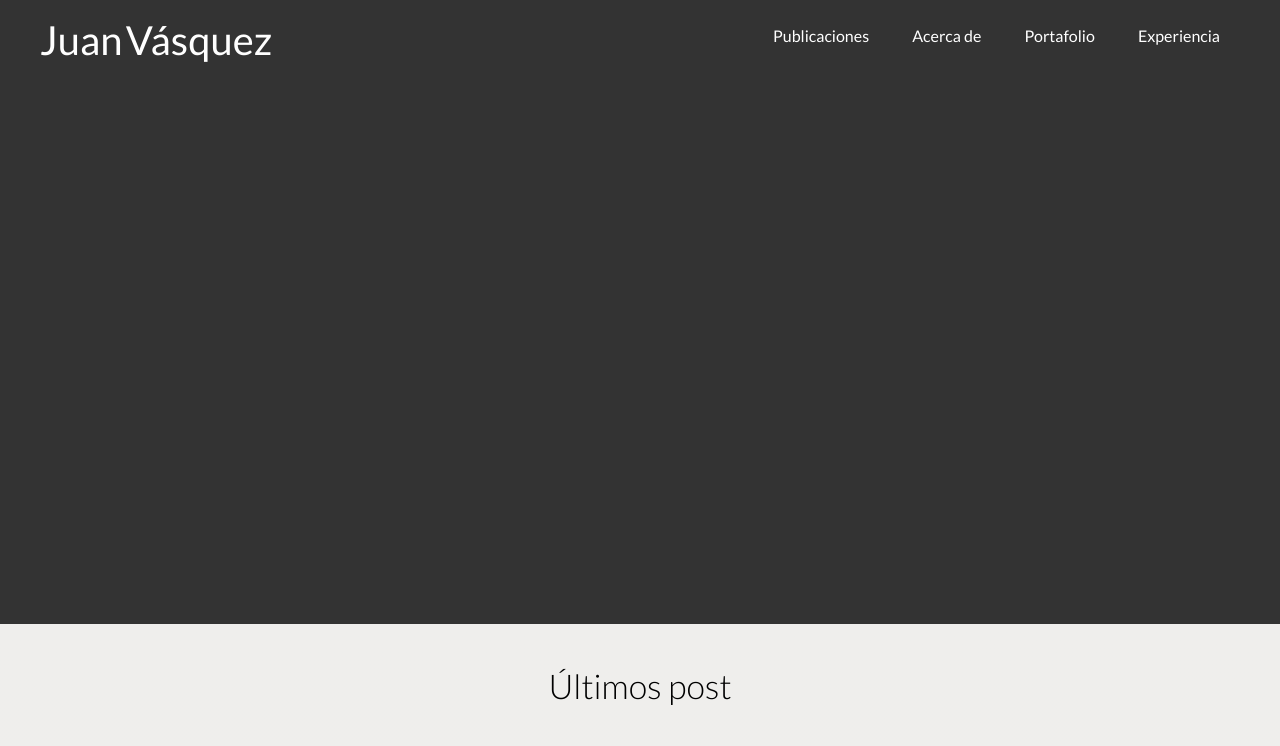
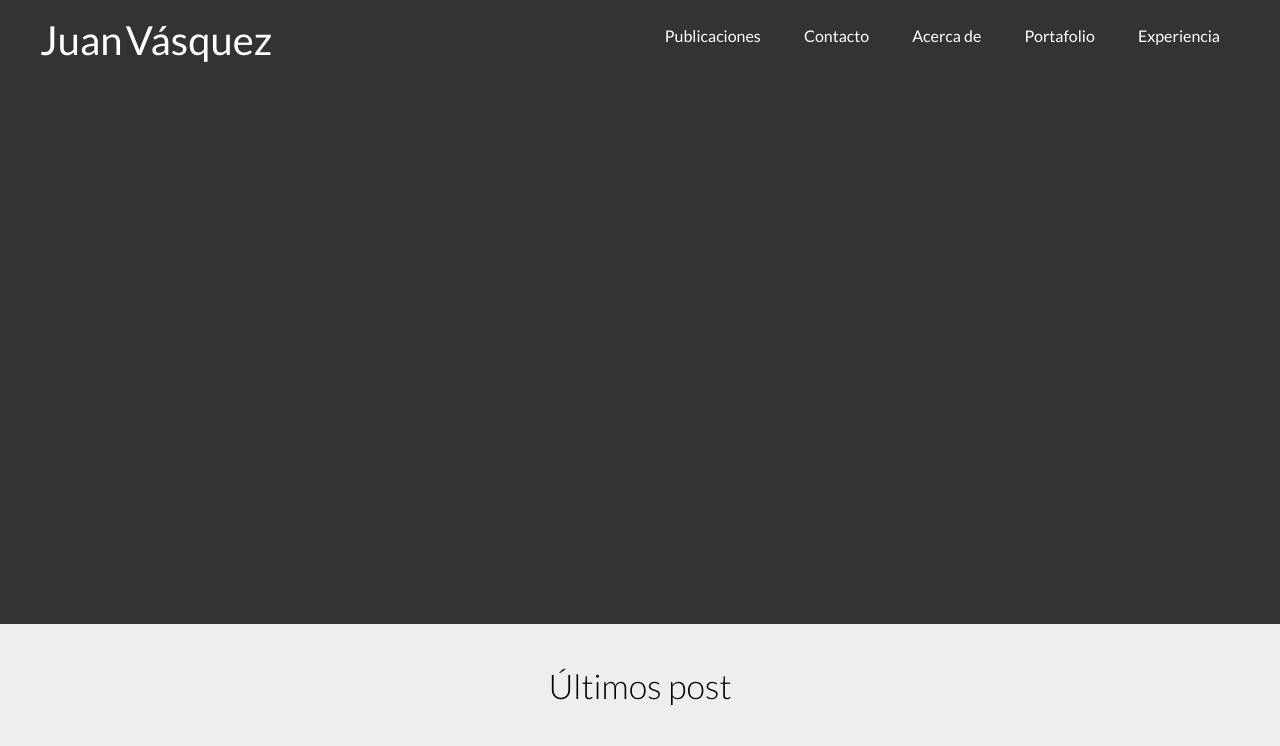
Before and after one commit to juanfernandovasquez/blog-personal, a plain HTML site: page index.html in a window 1280 px wide. Shown: the top 746 px of the page. Drawn offline with Linux system fonts and the light colour scheme.

Commit message:
agregué el contacto y borré el comentario

```diff
--- a/index.html
+++ b/index.html
@@ -23,7 +23,7 @@
                 </div>
                 <nav class="navegacion">
                     <a href="index.html">Publicaciones</a>
-                    <!--Aumentar esta página<a href="#">Contacto</a>-->
+                    <a href="contacto.html">Contacto</a>
                     <a href="acerca.html">Acerca de </a>
                     <a href="portafolio.html">Portafolio</a>
                     <a href="experiencia.html">Experiencia</a>
```
